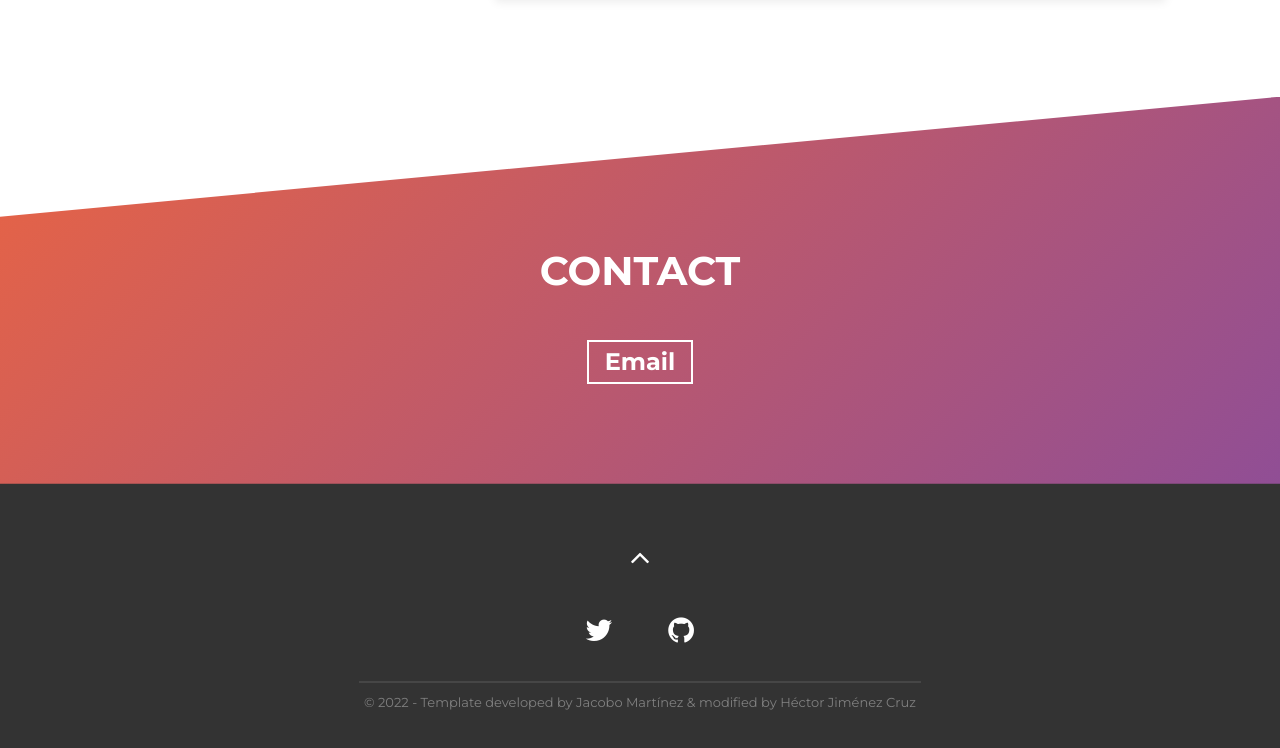
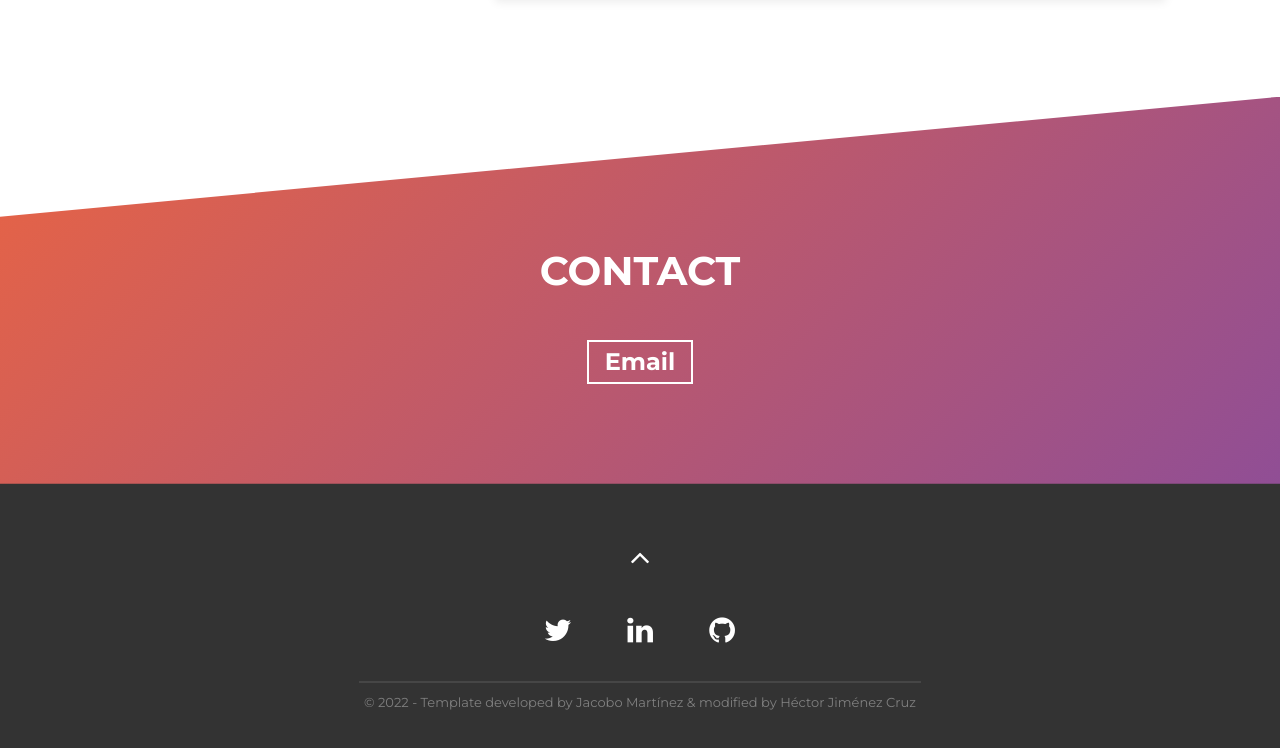
Before and after one commit to Zocum/personal-website, a website built with Parcel: page src/index.html in a window 1280 px wide. Shown: the part 3285-4033 px from the top of the page. Built offline with nearby package versions, Linux system fonts and the light colour scheme.

Commit message:
linkedin update

```diff
--- a/src/index.html
+++ b/src/index.html
@@ -332,9 +332,9 @@
           <a rel="noreferrer" href="https://twitter.com/de_codinglife" target="_blank">
             <i class="fa fa-twitter fa-inverse"></i>
           </a>
-          <!-- <a rel="noreferrer" href="#!" target="_blank">
+          <a rel="noreferrer" href="https://www.linkedin.com/in/hector-jc/" target="_blank">
             <i class="fa fa-linkedin fa-inverse"></i>
-          </a> -->
+          </a>
           <a rel="noreferrer" href="https://github.com/Zocum" target="_blank">
             <i class="fa fa-github fa-inverse"></i>
           </a>
```
